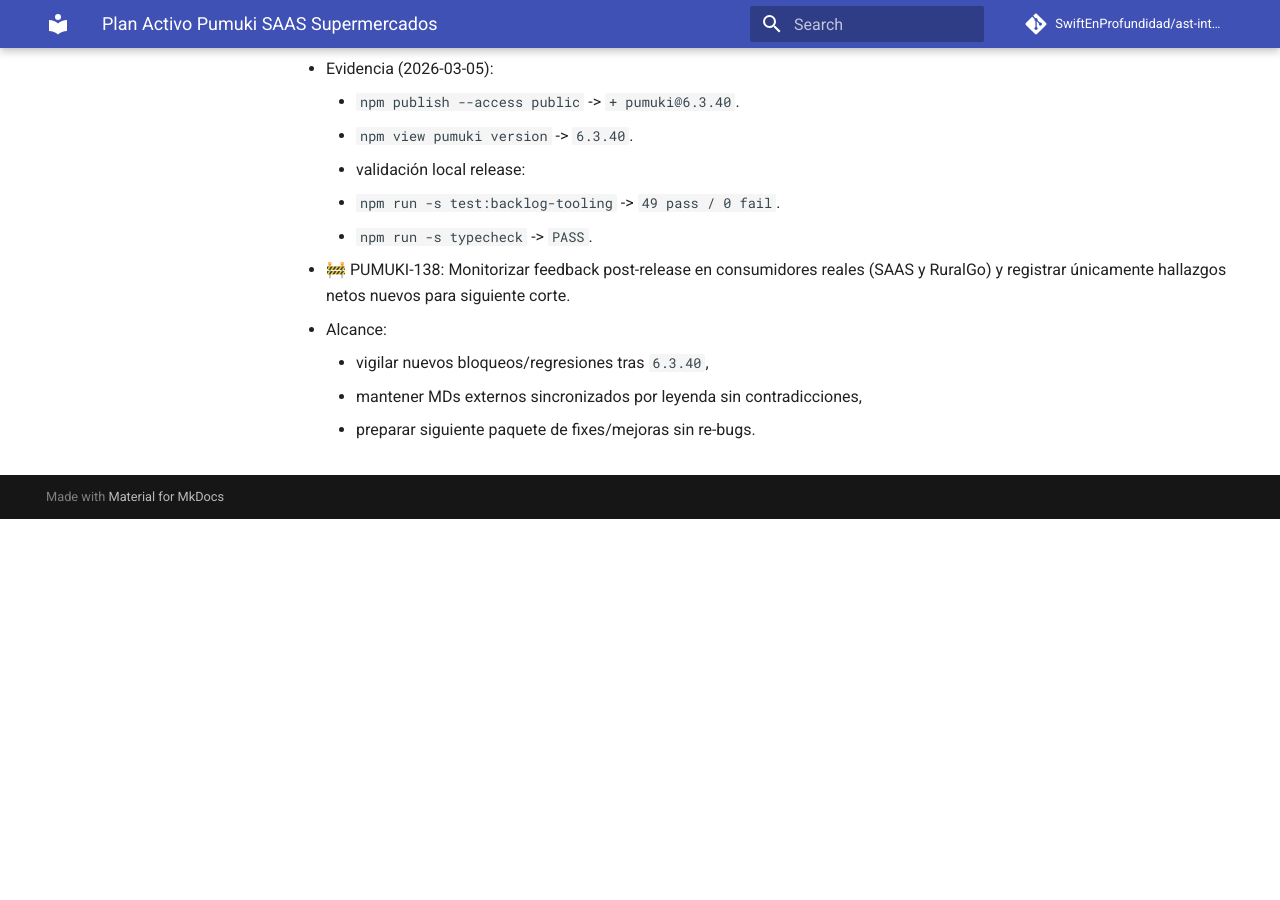
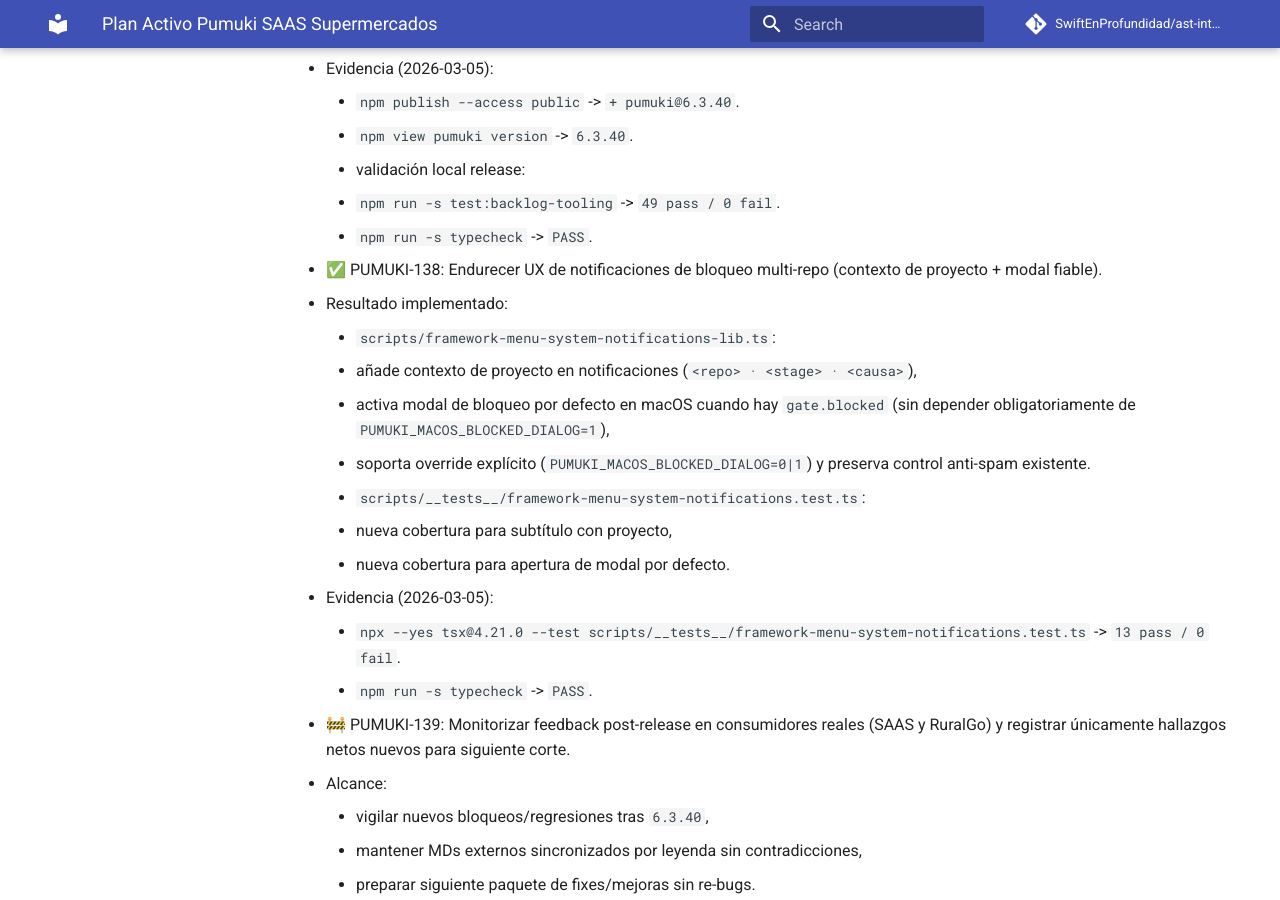
Before and after one commit to SwiftEnProfundidad/ast-intelligence-hooks, an MkDocs documentation site: the page built from docs/seguimiento-activo-pumuki-saas-supermercados.md, in a window 1280 px wide and 900 px high, scrolled down 61129 px. Built offline with MkDocs 1.6.1 and Material for MkDocs 9.7.7, drawn with Linux system fonts in a browser that asks for light colours; comment, search, counter and statistics services are not loaded; before the commit the page ends 61648 px from its top, so only the background shows below that.

Commit message:
docs(tracking): close PUMUKI-138 and activate PUMUKI-139

```diff
--- a/docs/seguimiento-activo-pumuki-saas-supermercados.md
+++ b/docs/seguimiento-activo-pumuki-saas-supermercados.md
@@ -1727,7 +1727,20 @@
       - `npm run -s test:backlog-tooling` -> `49 pass / 0 fail`.
       - `npm run -s typecheck` -> `PASS`.
 
-- 🚧 PUMUKI-138: Monitorizar feedback post-release en consumidores reales (SAAS y RuralGo) y registrar únicamente hallazgos netos nuevos para siguiente corte.
+- ✅ PUMUKI-138: Endurecer UX de notificaciones de bloqueo multi-repo (contexto de proyecto + modal fiable).
+  - Resultado implementado:
+    - `scripts/framework-menu-system-notifications-lib.ts`:
+      - añade contexto de proyecto en notificaciones (`<repo> · <stage> · <causa>`),
+      - activa modal de bloqueo por defecto en macOS cuando hay `gate.blocked` (sin depender obligatoriamente de `PUMUKI_MACOS_BLOCKED_DIALOG=1`),
+      - soporta override explícito (`PUMUKI_MACOS_BLOCKED_DIALOG=0|1`) y preserva control anti-spam existente.
+    - `scripts/__tests__/framework-menu-system-notifications.test.ts`:
+      - nueva cobertura para subtítulo con proyecto,
+      - nueva cobertura para apertura de modal por defecto.
+  - Evidencia (2026-03-05):
+    - `npx --yes tsx@4.21.0 --test scripts/__tests__/framework-menu-system-notifications.test.ts` -> `13 pass / 0 fail`.
+    - `npm run -s typecheck` -> `PASS`.
+
+- 🚧 PUMUKI-139: Monitorizar feedback post-release en consumidores reales (SAAS y RuralGo) y registrar únicamente hallazgos netos nuevos para siguiente corte.
   - Alcance:
     - vigilar nuevos bloqueos/regresiones tras `6.3.40`,
     - mantener MDs externos sincronizados por leyenda sin contradicciones,
```
